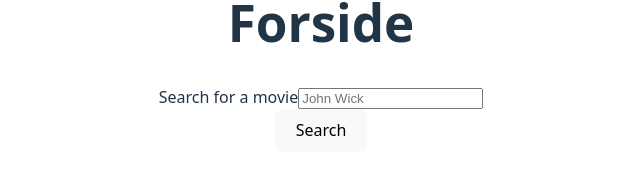
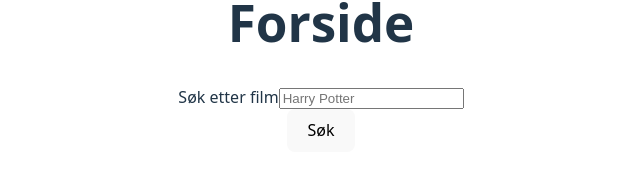
Before and after one commit to Friddi12/uin26ak3_moviesearch_FRIDRIKSSON, a React (Vite) app in the folder Arbeidskrav 3/: page / in a window 1280 px wide. Shown: the part 344-518 px from the top of the page, without its empty margins (319-959 px from the left). Built offline with nearby package versions, Linux system fonts and the light colour scheme; no server answers.

Commit message:
Oppdatert API_KEY

```diff
--- a/Arbeidskrav 3/src/pages/Home.jsx
+++ b/Arbeidskrav 3/src/pages/Home.jsx
@@ -1,41 +1,42 @@
 import { useState } from "react"
 
-export default function Home() {
-
+export default function Home(){
     const [search, setSearch] = useState()
 
-    //ENDRE SENERE, IKKE LA API NØKKEl VÆRE HER
-    const baseUrl = `http://www.omdbapi.com/?apikey=`
-    const apiKey = '4c1a31f' //FJERN NØKKEL SENERE
+    const baseUrl = `http://www.omdbapi.com/?s=${search}&apikey=`
+    const apiKey = import.meta.env.VITE_APP_API_KEY
 
+    const getMovies = async()=>{
+        try
+        {
+            const response = await fetch(`${baseUrl}${apiKey}`)
+            const data = await response.json()
 
-    const getMovies = async() =>{
-        try {
-            const response = await fetch(`${baseUrl}${apiKey}&s=${search}`)
-            const data = await response.json()
             console.log(data)
 
-        } catch (error) {
-            console.error(error);
+        }
+        catch(err){
+            console.error(err);
         }
     }
 
-    const handleChange = (event) =>{
-        setSearch(event.target.value)
+    const handleChange = (e)=>{
+        setSearch(e.target.value)
     }
 
-    return(
+    return (
     <main>
         <h1>Forside</h1>
         <form>
             <label>
-                Search for a movie
-            <input type="search" placeholder="John Wick" onChange={handleChange}></input>
+                Søk etter film
+                <input type="search" placeholder="Harry Potter" onChange={handleChange}></input>
             </label>
-
         </form>
-        <button onClick={getMovies}>Search</button>
+        <button onClick={getMovies}>Søk</button>
     </main>
 
     )
+
+
 }
```
